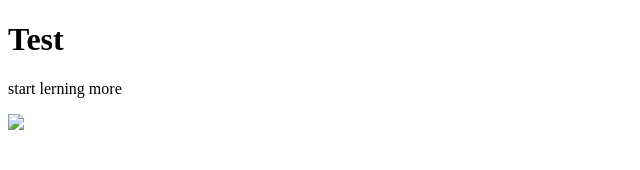
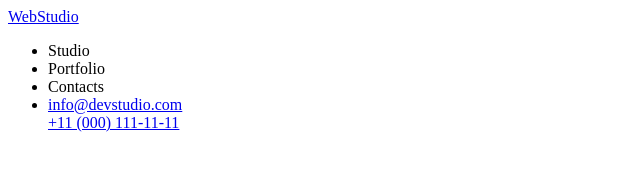
Before and after one commit to Tvitya44/goit-markup-hw-01, a plain HTML site: page index.html in a window 1280 px wide. Shown: the whole page, without its empty margins (0-640 px from the left). Drawn offline with Linux system fonts and the light colour scheme.

Commit message:
First try

```diff
--- /dev/null
+++ b/css/styles.css
@@ -0,0 +1,3 @@
+body{
+    background-color: aquamarine;
+}
--- a/index.html
+++ b/index.html
@@ -5,10 +5,26 @@
     <meta name="viewport" content="width=device-width, initial-scale=1.0">
     <title>Document</title>
 </head>
-<header></header>
 <body>
-    <h1>Test</h1>
-    <p>start lerning more</p>
-    <img src="c:\Users\HP\Downloads\img 1.png">
+<header>
+ <nav>
+    <a href="inderx.html"> WebStudio</a>
+    <ul>
+        <li>Studio</li>
+        <li>Portfolio</li>
+        <li>Contacts</li>
+        <li>
+        <a href="mailto:info@devstudio.com">info@devstudio.com</a>
+        </li>
+        <a href="tel:110001111111"> +11 (000) 111-11-11</a>
+
+    </ul>
+
+ </nav>
+</header>
+
+
 </body>
+<header>
+
 </html>
```
Also changed, not shown: prettier.json (added, +12 -0 lines), images/img 1.png (added), 1 other file.
